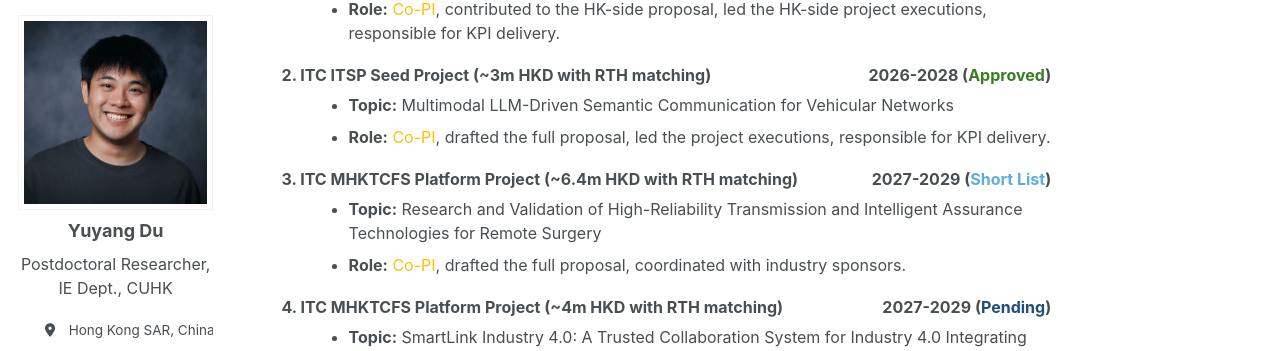
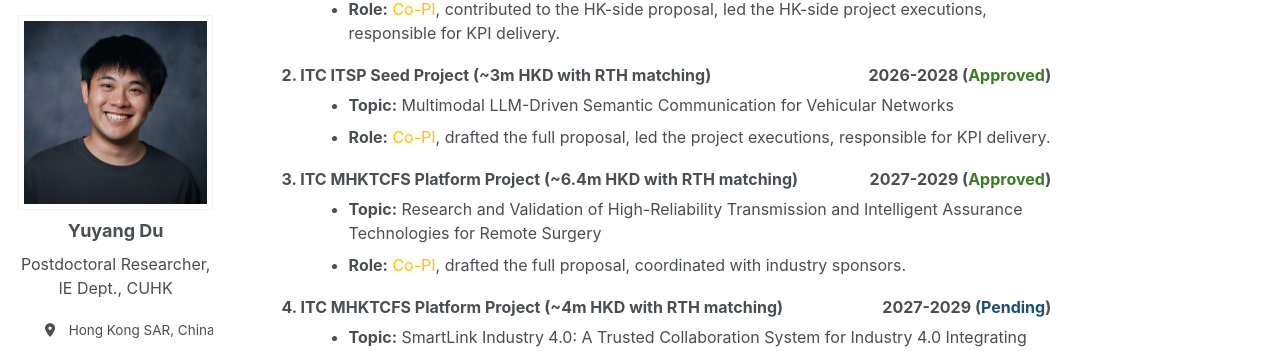
Before and after one commit to yuyangdu01/yuyangdu01.github.io, a Jekyll site: the page built from _pages/funding.md, in a window 1280 px wide and 900 px high, scrolled down 376 px. Shown: the part 91-442 px from the top of the window. Built offline with Jekyll 4.4.1, drawn with Linux system fonts in a browser that asks for light colours; some web fonts are replaced.

Commit message:
Update funding.md

```diff
--- a/_pages/funding.md
+++ b/_pages/funding.md
@@ -37,7 +37,7 @@ Approved/Pending
 
 <li style="display: flex; justify-content: space-between; align-items: center; list-style-type: none;">
   <font size=3><b>3. ITC MHKTCFS Platform Project (~6.4m HKD with RTH matching)</b></font>
-  <font size=3><b>2027-2029 (<span style="color: #5dade2;">Short List</span>)</b></font>
+  <font size=3><b>2027-2029 (<span style="color: #3a7c22;">Approved</span>)</b></font>
 </li>
 <ul style="margin-left: 1.5em; margin-top: 6px;">
   <font size=3><li><b>Topic:</b> Research and Validation of High-Reliability Transmission and Intelligent Assurance Technologies for Remote Surgery</li></font>
```
